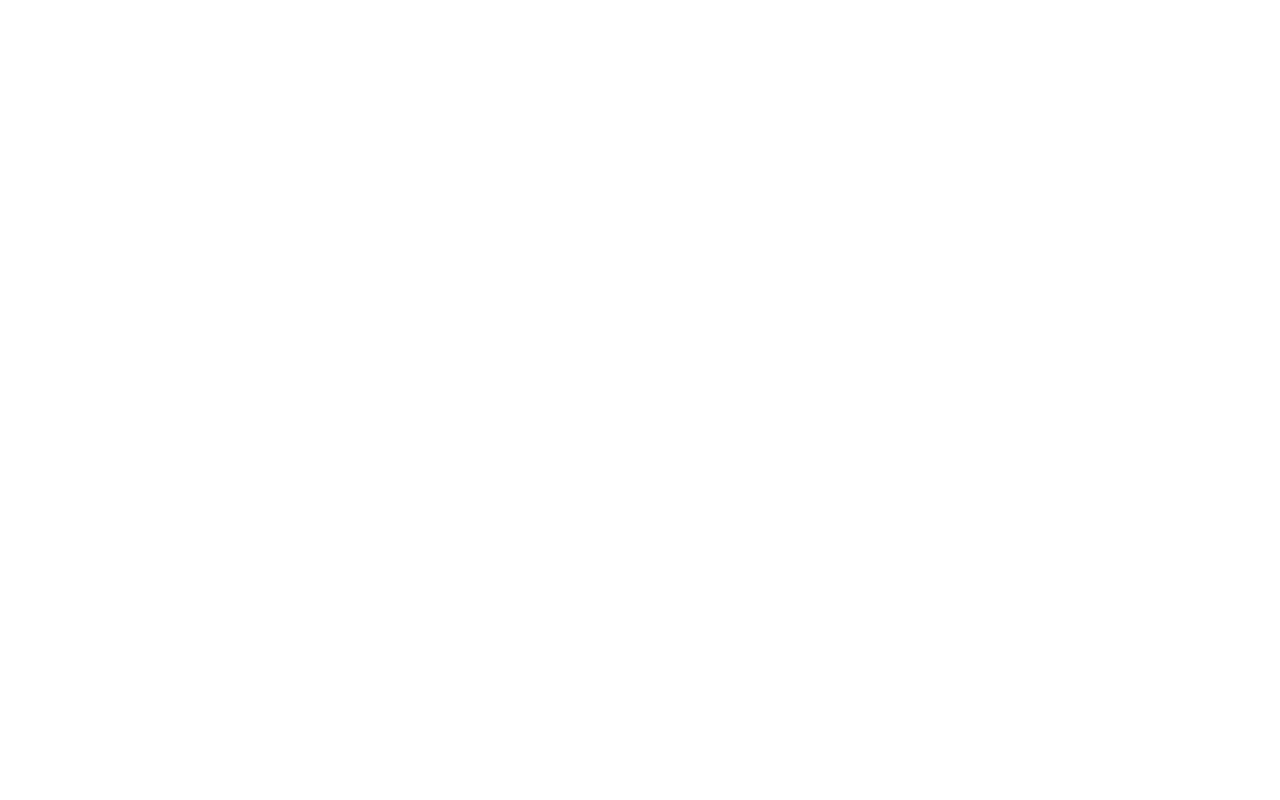
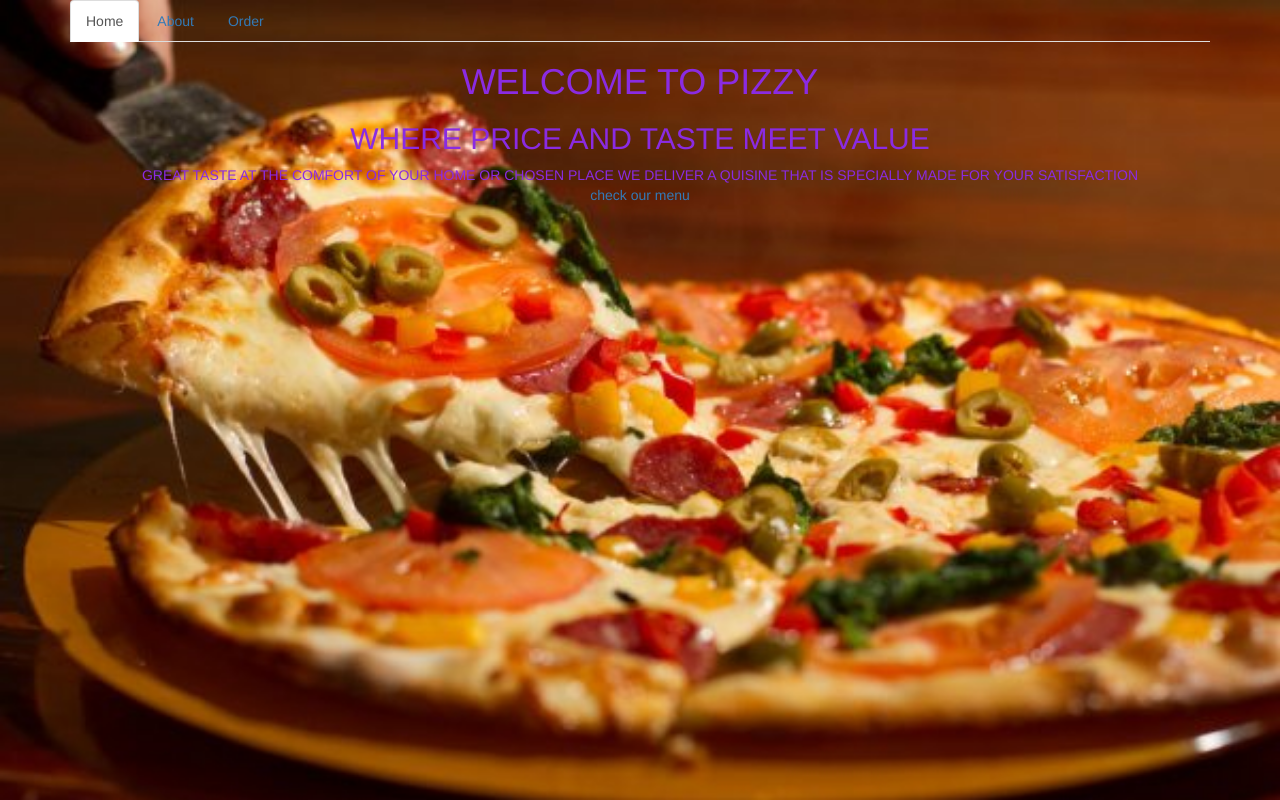
Before and after one commit to piel01/pizza, a plain HTML site: page index.html in a window 1280 px wide. Drawn offline with nearby package versions, Linux system fonts and the light colour scheme.

Commit message:
add all files

```diff
--- a/CSS/styles.css
+++ b/CSS/styles.css
@@ -0,0 +1,9 @@
+body{
+    background-image: url(../IMAGES/pizza.jpg);
+    background-size: cover;
+    background-repeat: no-repeat;
+    color: blueviolet;
+}
+.header{
+    height: 300px;
+}
--- a/index.html
+++ b/index.html
@@ -1,12 +1,39 @@
 <!DOCTYPE html>
 <html lang="en">
+
 <head>
     <meta charset="UTF-8">
     <meta http-equiv="X-UA-Compatible" content="IE=edge">
     <meta name="viewport" content="width=device-width, initial-scale=1.0">
     <title>Document</title>
+    <!-- Latest compiled and minified CSS -->
+    <link rel="stylesheet" href="https://stackpath.bootstrapcdn.com/bootstrap/3.4.1/css/bootstrap.min.css"
+        integrity="sha384-HSMxcRTRxnN+Bdg0JdbxYKrThecOKuH5zCYotlSAcp1+c8xmyTe9GYg1l9a69psu" crossorigin="anonymous">
+    <link rel="stylesheet" href="/CSS/styles.css">
 </head>
+
 <body>
+        </div>
+        <header></header>
+        <div class="container text-center">
+            <ul class="nav nav-tabs text-right">
+                <li role="presentation" class="active"><a href="#">Home</a></li>
+                <li role="presentation"><a href="#">About</a></li>
+                <li role="presentation"><a href="#">Order</a></li>
+            </ul>
+        </div>
+    </header>
+    <div class="container text-center">
+        <h1>WELCOME TO PIZZY</h1>
+        <h2>WHERE PRICE AND TASTE MEET VALUE</h2>
 
+        <p1>GREAT TASTE AT THE COMFORT OF YOUR HOME OR CHOSEN PLACE</p1>
+        <p2>WE DELIVER A QUISINE THAT IS SPECIALLY MADE FOR YOUR SATISFACTION</p2>
+
+        <div>
+            <a href="" class="button">check our menu</a>
+        </div>
+    </div>
 </body>
+
 </html>
```
Also changed, not shown: IMAGES/logo.png (added), IMAGES/pizza.jpg (added).
